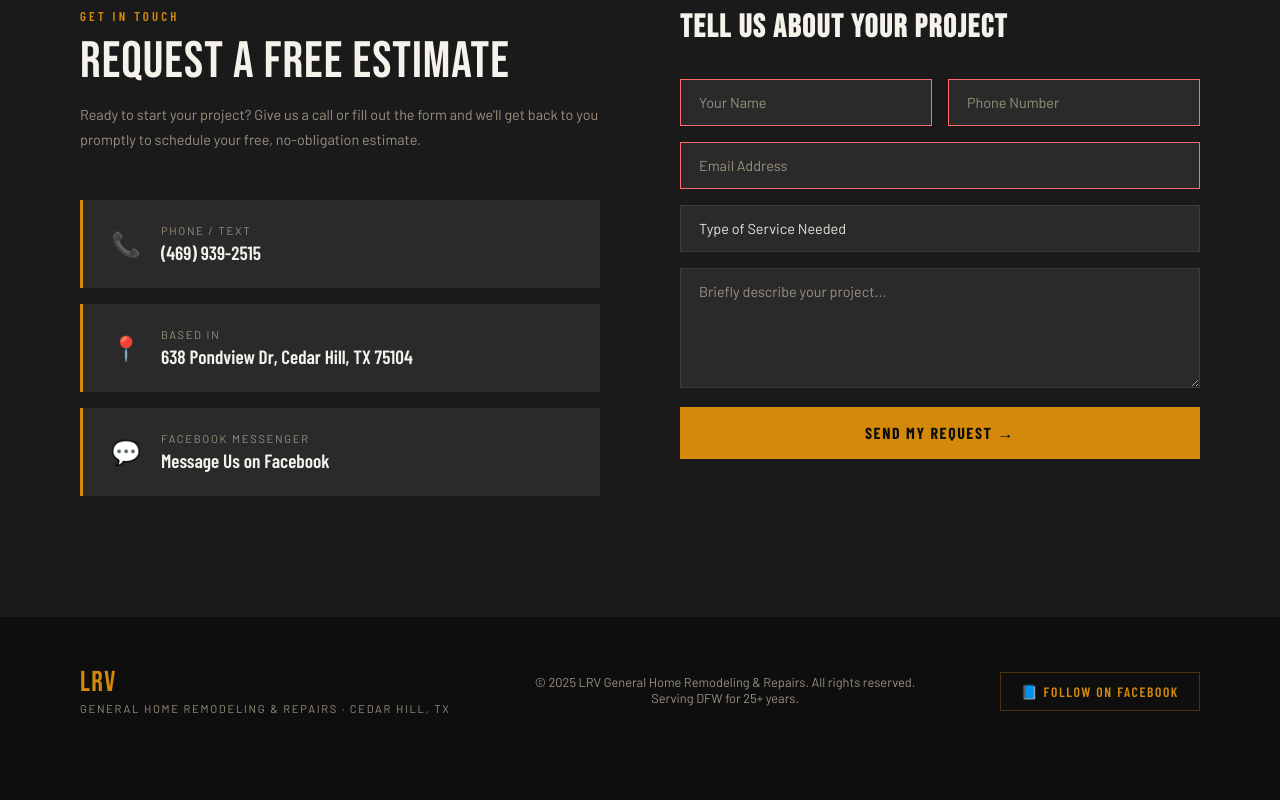
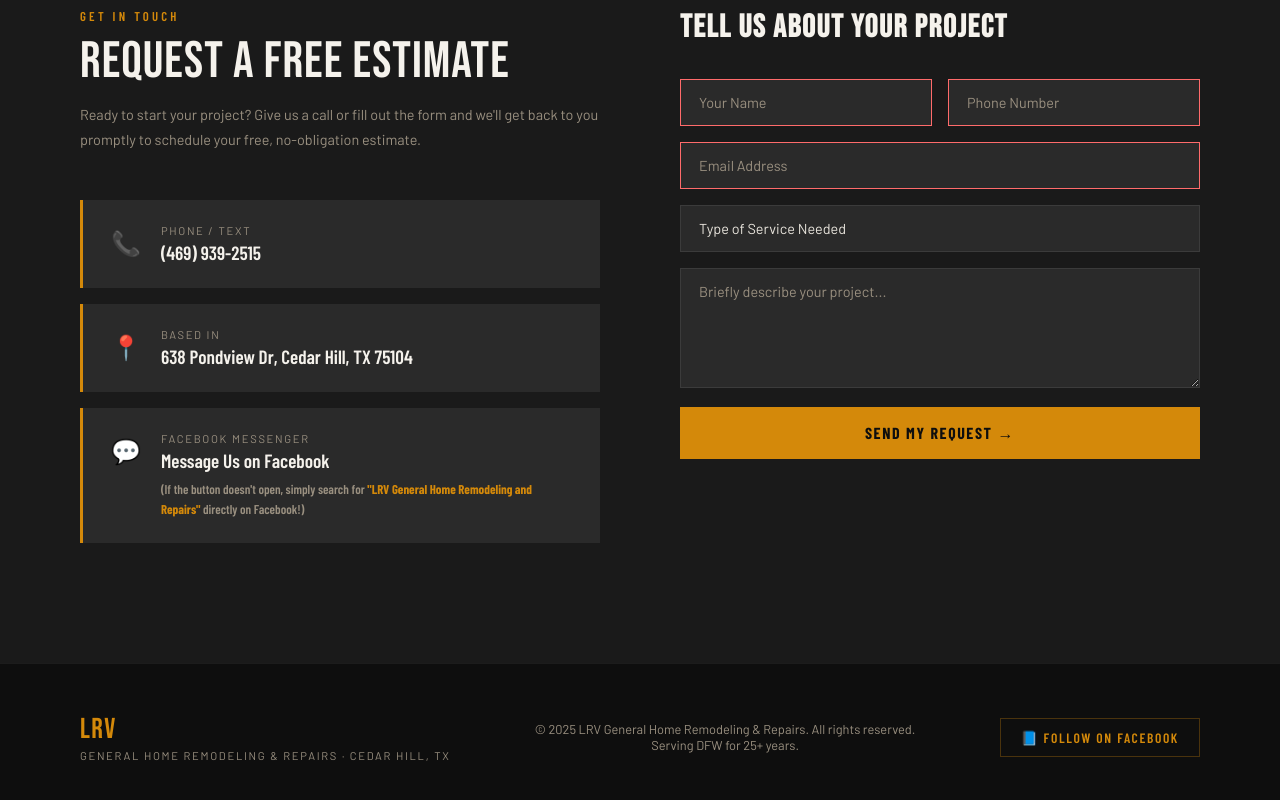
Before and after one commit to dihmaster86-boop/L.R.V-General-Home-Remodeling-and-Repairs-, a plain HTML site: page index.html in a window 1280 px wide. Shown: the part 3632-4432 px from the top of the page. Before the commit the page ends 4395 px from the top, so only its background shows below. Drawn offline with nearby package versions, Linux system fonts and the light colour scheme.

Commit message:
Add fallback Facebook link with user-friendly helper text

```diff
--- a/index.html
+++ b/index.html
@@ -453,12 +453,12 @@
   .contact-card {
     display: flex;
     gap: 20px;
-    align-items: center;
+    align-items: flex-start;
     padding: 24px 28px;
     background: var(--mid);
     border-left: 3px solid var(--gold);
   }
-  .contact-card-icon { font-size: 1.5rem; }
+  .contact-card-icon { font-size: 1.5rem; margin-top: 4px; }
   .contact-card-label {
     font-size: 0.7rem;
     letter-spacing: 0.15em;
@@ -472,8 +472,15 @@
     font-weight: 600;
     color: var(--white);
   }
-  .contact-card-val a { color: inherit; text-decoration: none; }
+  .contact-card-val a { color: inherit; text-decoration: none; transition: color 0.2s; }
   .contact-card-val a:hover { color: var(--gold); }
+  .link-fallback {
+    font-size: 0.8rem;
+    color: var(--muted);
+    margin-top: 8px;
+    line-height: 1.5;
+  }
+  .link-fallback strong { color: var(--gold); }
 
   .contact-form {}
   .contact-form h3 {
@@ -839,7 +846,14 @@
         <div class="contact-card-icon">💬</div>
         <div>
           <div class="contact-card-label">Facebook Messenger</div>
-          <div class="contact-card-val"><a href="https://www.facebook.com/lrvgeneral" target="_blank">Message Us on Facebook</a></div>
+          <div class="contact-card-val">
+            <a href="https://facebook.com" target="_blank" rel="noopener noreferrer">
+              Message Us on Facebook
+            </a>
+            <p class="link-fallback">
+              (If the button doesn't open, simply search for <strong>"LRV General Home Remodeling and Repairs"</strong> directly on Facebook!)
+            </p>
+          </div>
         </div>
       </div>
     </div>
@@ -890,7 +904,7 @@
   </div>
   <p>© 2025 LRV General Home Remodeling & Repairs. All rights reserved.<br>Serving DFW for 25+ years.</p>
   <div class="footer-fb">
-    <a href="https://www.facebook.com/lrvgeneral" target="_blank">📘 Follow on Facebook</a>
+    <a href="https://facebook.com" target="_blank" rel="noopener noreferrer">📘 Follow on Facebook</a>
   </div>
 </footer>
 
```
